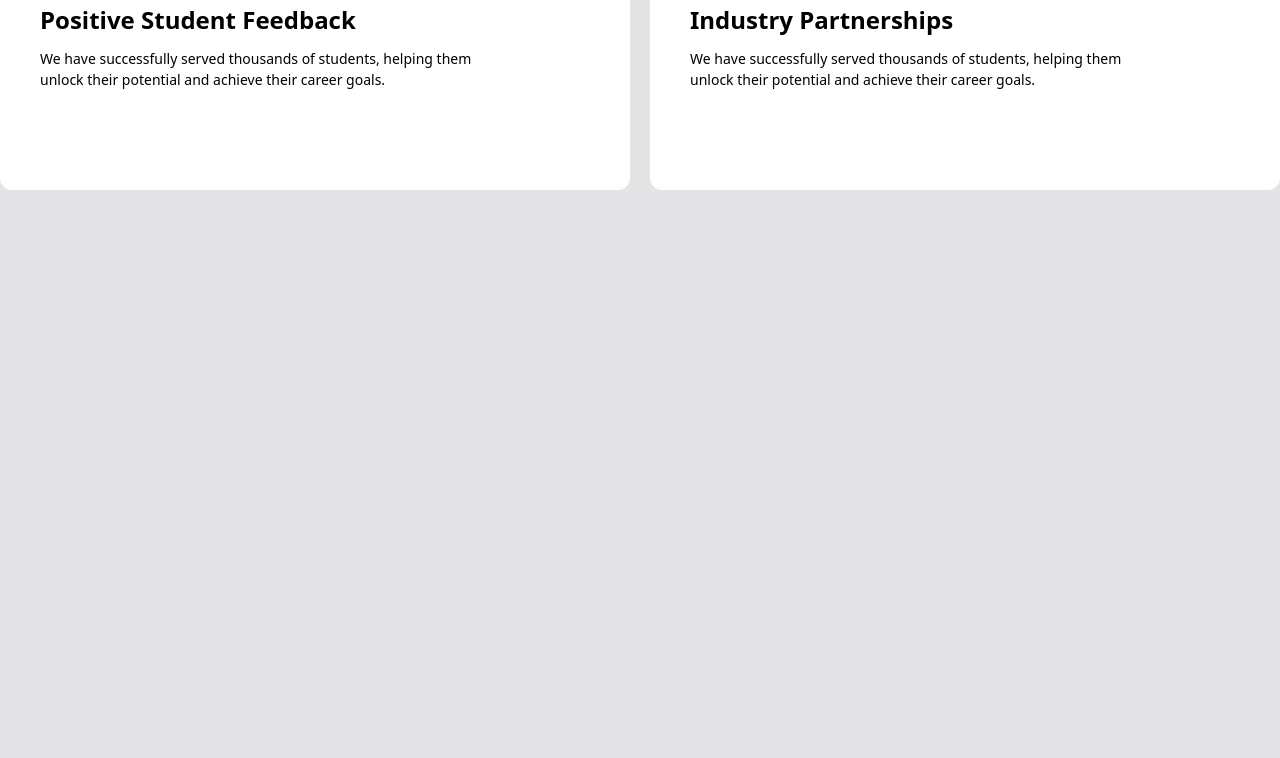
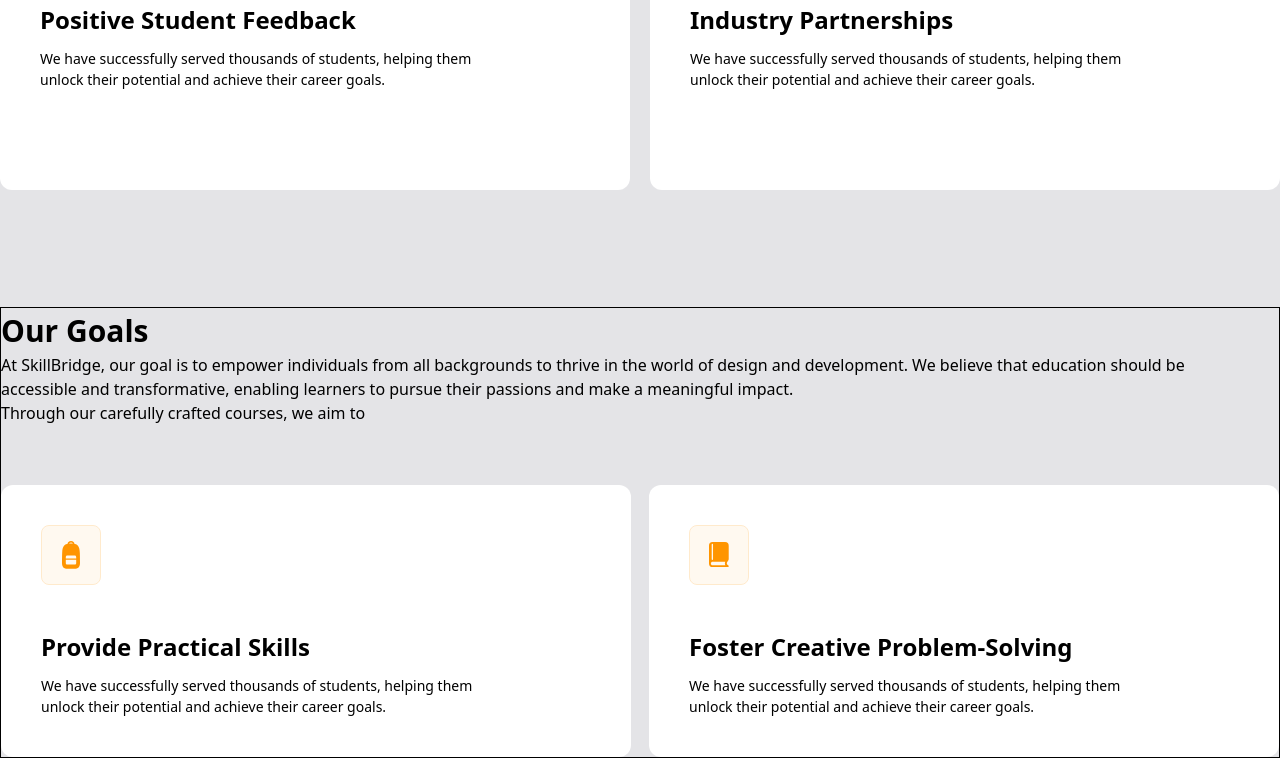
Before and after one commit to Azzimmka/online-course, a website: page about-us.html in a window 1280 px wide. Shown: the part 866-1624 px from the top of the page. Before the commit the page ends 1173 px from the top, so only its background shows below. Drawn offline with Linux system fonts and the light colour scheme.

Commit message:
i finished section 5

```diff
--- a/about-us.html
+++ b/about-us.html
@@ -73,6 +73,30 @@
 
     </section>
 
+    <section class="w-full">
+        <div class="max-w-[1300px] border m-auto   md:flex md:flex-col" >
+
+            <h1 class="text-[24px] font-bold md:text-[30px] ml-[16px] md:ml-0">Our Goals</h1>
+            <p class="ml-[16px] pb-[50px] md:ml-0 md:pb-0">At SkillBridge, our goal is to empower individuals from all backgrounds to thrive in the world of design and development. We believe that education should be <br> accessible and transformative, enabling learners to pursue their passions and make a meaningful impact. <br>Through our carefully crafted courses, we aim to</p>
+
+            <div class="md:flex md:justify-between md:mt-[60px]">
+                <div class="md:w-[630px] w-[358px] h-[236px] md:h-[272px] md:rounded-[12px] pl-[40px] ml-[16px] md:ml-0 mb-[30px] md:mb-0 bg-white" >
+                    <img class="md:pt-[40px] pt-[30px]  md:pb-[20px]" src="./images/provide.svg" alt="">
+                    <h1 class="text-[18px] md:text-[24px]  font-bold pt-[24px] md:pb-[10px]">Provide Practical Skills</h1>
+                    <p class="text-[14px]">We have successfully served thousands of students, helping them <br> unlock their potential and achieve their career goals.</p>
+                </div>
+
+                <div class="md:w-[630px] w-[358px] h-[236px] md:h-[272px] md:rounded-[12px] pl-[40px] ml-[16px] md:ml-0 mb-[30px] md:mb-0 bg-white" >
+                    <img class="md:pt-[40px] pt-[30px]  md:pb-[20px]" src="./images/book.svg" alt="">
+                    <h1 class="text-[18px] md:text-[24px]  font-bold pt-[24px] md:pb-[10px]">Foster Creative Problem-Solving</h1>
+                    <p class="text-[14px]">We have successfully served thousands of students, helping them <br> unlock their potential and achieve their career goals.</p>
+                </div>
+            </div>
+
+        </div>
+
+    </section>
+
 
 
 </body>
```
Also changed, not shown: images/book.svg (added), images/provide.svg (added), src/output.css.
